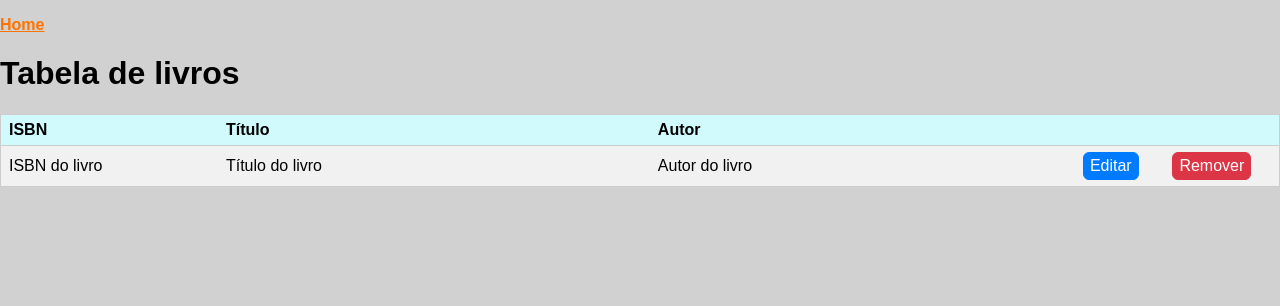
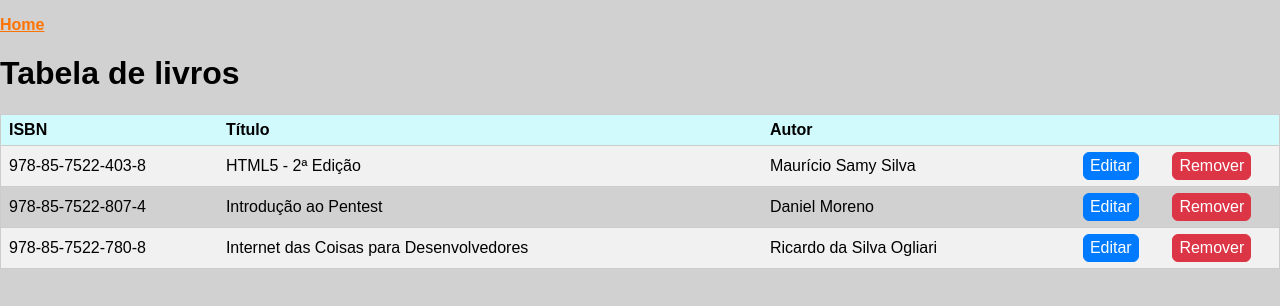
Before and after one commit to AlefMemTav/maujors-react-book, a React (Create React App) app: page / in a window 1280 px wide. Shown: the top 306 px of the page. Built offline with nearby package versions, Linux system fonts and the light colour scheme.

Commit message:
Conteudo dinamico

```diff
--- a/src/App.js
+++ b/src/App.js
@@ -3,11 +3,34 @@
 import TabelaLivros from "./components/TabelaLivros";
 
 class App extends Component {
+  state = {
+    livros: [
+      {
+        id: 1,
+        isbn: "978-85-7522-403-8",
+        titulo: "HTML5 - 2ª Edição",
+        autor: "Maurício Samy Silva",
+      },
+      {
+        id: 2,
+        isbn: "978-85-7522-807-4",
+        titulo: "Introdução ao Pentest",
+        autor: "Daniel Moreno",
+      },
+      {
+        id: 3,
+        isbn: "978-85-7522-780-8",
+        titulo: "Internet das Coisas para Desenvolvedores",
+        autor: "Ricardo da Silva Ogliari",
+      },
+    ],
+  };
+
   render() {
     return (
       <div className="App">
         <Menu />
-        <TabelaLivros />
+        <TabelaLivros livros={this.state.livros} />
       </div>
     );
   }
--- a/src/components/TabelaLivros.js
+++ b/src/components/TabelaLivros.js
@@ -1,8 +1,10 @@
 import React from "react";
-const TabelaLivros = () => {
+const TabelaLivros = ({ livros }) => {
     return (
         <div className="livros">
             <h1>Tabela de livros</h1>
+            {livros.length === 0 && <h2>Nenhum livro cadastrado!</h2>}
+            {livros.length > 0 && (
                 <table className="tabela">
                     <thead>
                         <tr>
@@ -14,10 +16,11 @@
                         </tr>
                     </thead>
                     <tbody>
-          <tr>
-            <td>ISBN do livro</td>
-            <td>Título do livro</td>
-            <td>Autor do livro</td>
+                        {livros.map((livro) => (
+                            <tr key={livro.isbn}>
+                                <td>{livro.isbn}</td>
+                                <td>{livro.titulo}</td>
+                                <td>{livro.autor}</td>
                                 <td>
                                     <button className="botao editar">Editar</button>
                                 </td>
@@ -25,8 +28,10 @@
                                     <button className="botao remover">Remover</button>
                                 </td>
                             </tr>
+                        ))}
                     </tbody>
                 </table>
+            )}
         </div>
     );
 };
```
Also changed, not shown: src/index.css (+32 -5 lines), src/components/Menu.js (indentation only). Lines whose indentation alone changed are shown as unchanged.
